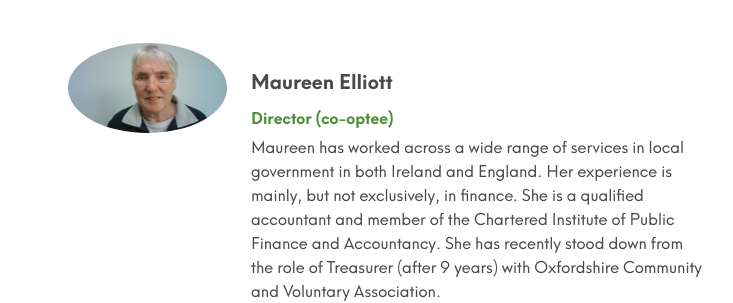
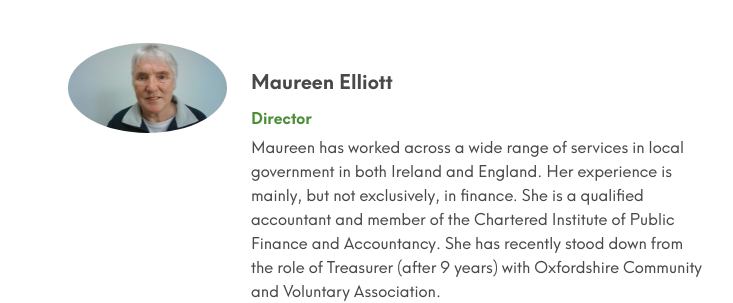
Before and after one commit to johnpuddephatt/oclt, a Jekyll site: the page built from _pages/about.md, in a window 1280 px wide and 900 px high, scrolled down 3482 px. Shown: the part 157-460 px from the top of the window, without its empty margins (272-1005 px from the left). Built offline with Jekyll 4.4.1, drawn with Linux system fonts in a browser that asks for light colours.

Commit message:
Update from Forestry.io Oxfordshire CLT updated _data/people.yml

```diff
--- a/_data/people.yml
+++ b/_data/people.yml
@@ -62,7 +62,7 @@ people:
     workers co-op, a founder-manager of South Oxford Farmers and Community Market
     and director of Hogacre Common Eco Park.
 - name: Maureen Elliott
-  role: Director (co-optee)
+  role: 'Director '
   image: "/uploads/win_20220531_16_54_51_pro.jpg"
   description: Maureen has worked across a wide range of services in local government
     in both Ireland and England. Her experience is mainly, but not exclusively, in
```
